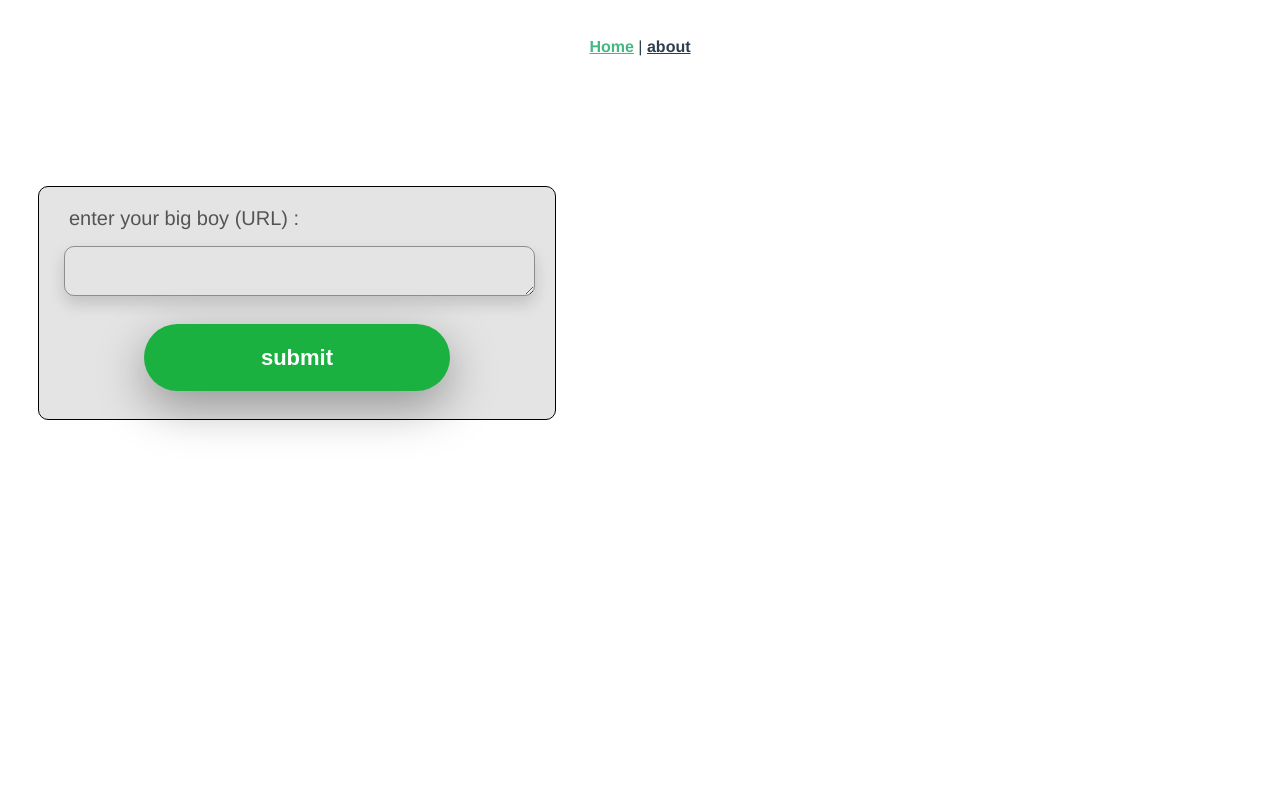
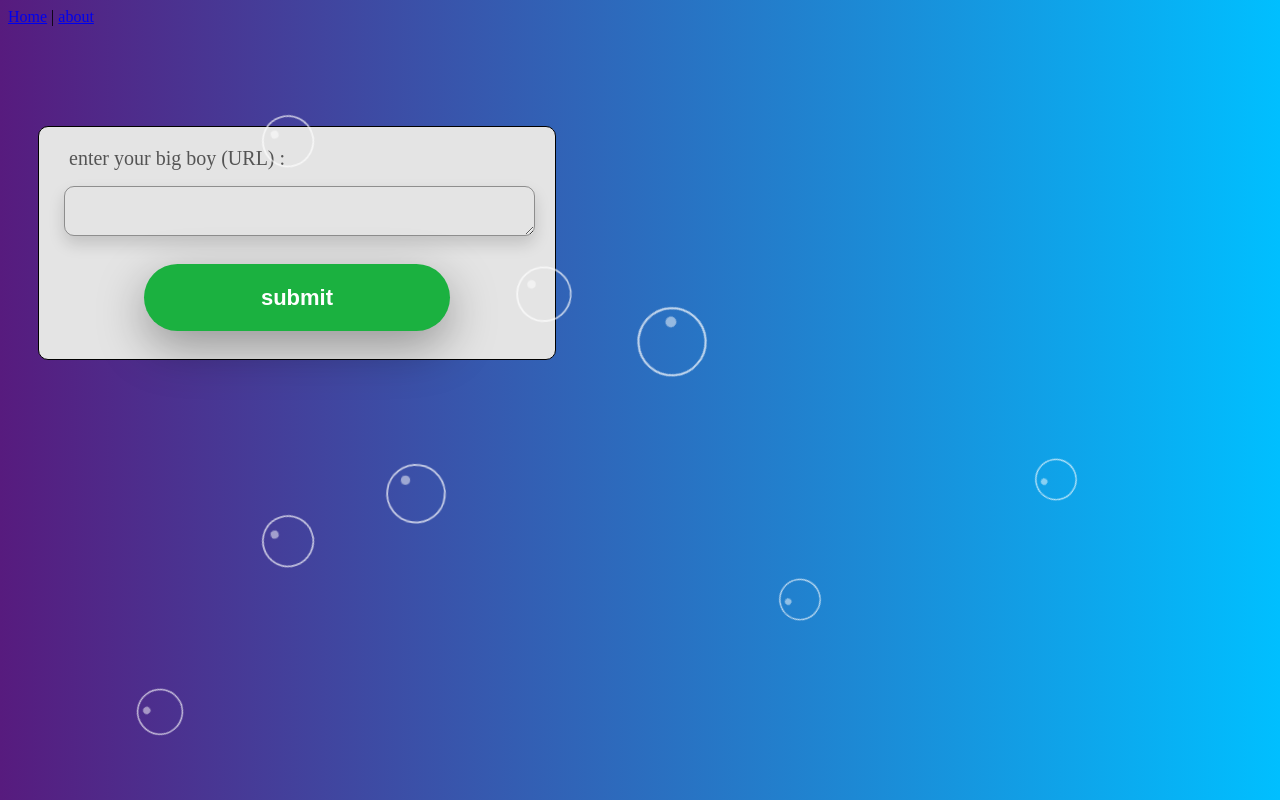
Before and after one commit to amz2694/TinyURL, a Vue app in the folder front/: page / in a window 1280 px wide. Built offline with nearby package versions, Linux system fonts and the light colour scheme.

Commit message:
body style

```diff
--- a/front/src/App.vue
+++ b/front/src/App.vue
@@ -3,10 +3,21 @@
     <router-link to="/">Home</router-link> |
     <router-link to="/about">about</router-link>
   </div>
+  <div class="wrapper">
+      <div><span class="dot"></span></div>
+      <div><span class="dot"></span></div>
+      <div><span class="dot"></span></div>
+      <div><span class="dot"></span></div>
+      <div><span class="dot"></span></div>
+      <div><span class="dot"></span></div>
+      <div><span class="dot"></span></div>
+      <div><span class="dot"></span></div>
+      <div><span class="dot"></span></div>
+  </div>
   <router-view/>
 </template>
 
-<style>
+<style src="./style/app.css">
 #app {
   font-family: Avenir, Helvetica, Arial, sans-serif;
   -webkit-font-smoothing: antialiased;
--- /dev/null
+++ b/front/src/style/app.css
@@ -0,0 +1,129 @@
+body {
+    background-image: linear-gradient(to left, #00BFFF ,#571B7E );
+}
+
+.wrapper,
+.dot {
+    margin: 0;
+    padding: 0;
+  }
+  .wrapper {
+    height: 100%;
+    width: 100%;
+
+  }
+  .wrapper h1 {
+    top: 50%;
+    left: 50%;
+    transform: translate(-50%, -50%);
+    position: absolute;
+    font-family: sans-serif;
+    letter-spacing: 1px;
+    word-spacing: 2px;
+    color: #fff;
+    font-size: 40px;
+    font-weight: 888;
+    text-transform: uppercase;
+  }
+  .wrapper div {
+    height: 60px;
+    width: 60px;
+    border: 2px solid rgba(255, 255, 255, 0.7);
+    border-radius: 50px;
+    position: absolute;
+    top: 10%;
+    left: 10%;
+    animation: 4s linear infinite;
+  }
+  div .dot {
+    height: 10px;
+    width: 10px;
+    border-radius: 50px;
+    background: rgba(255, 255, 255, 0.5);
+    position: absolute;
+    top: 20%;
+    right: 20%;
+  }
+  .wrapper div:nth-child(1) {
+    top: 20%;
+    left: 20%;
+    animation: animate 8s linear infinite;
+  }
+  .wrapper div:nth-child(2) {
+    top: 60%;
+    left: 80%;
+    animation: animate 10s linear infinite;
+  }
+  .wrapper div:nth-child(3) {
+    top: 40%;
+    left: 40%;
+    animation: animate 3s linear infinite;
+  }
+  .wrapper div:nth-child(4) {
+    top: 66%;
+    left: 30%;
+    animation: animate 7s linear infinite;
+  }
+  .wrapper div:nth-child(5) {
+    top: 90%;
+    left: 10%;
+    animation: animate 9s linear infinite;
+  }
+  .wrapper div:nth-child(6) {
+    top: 30%;
+    left: 60%;
+    animation: animate 5s linear infinite;
+  }
+  .wrapper div:nth-child(7) {
+    top: 70%;
+    left: 20%;
+    animation: animate 8s linear infinite;
+  }
+  .wrapper div:nth-child(8) {
+    top: 75%;
+    left: 60%;
+    animation: animate 10s linear infinite;
+  }
+  .wrapper div:nth-child(9) {
+    top: 50%;
+    left: 50%;
+    animation: animate 6s linear infinite;
+  }
+  .wrapper div:nth-child(10) {
+    top: 45%;
+    left: 20%;
+    animation: animate 10s linear infinite;
+  }
+  .wrapper div:nth-child(11) {
+    top: 10%;
+    left: 90%;
+    animation: animate 9s linear infinite;
+  }
+  .wrapper div:nth-child(12) {
+    top: 20%;
+    left: 70%;
+    animation: animate 7s linear infinite;
+  }
+  .wrapper div:nth-child(13) {
+    top: 20%;
+    left: 20%;
+    animation: animate 8s linear infinite;
+  }
+  .wrapper div:nth-child(14) {
+    top: 60%;
+    left: 5%;
+    animation: animate 6s linear infinite;
+  }
+  .wrapper div:nth-child(15) {
+    top: 90%;
+    left: 80%;
+    animation: animate 9s linear infinite;
+  }
+  @keyframes animate {
+    0% {
+      transform: scale(0) translateY(0) rotate(70deg);
+    }
+    100% {
+      transform: scale(1.3) translateY(-100px) rotate(360deg);
+    }
+  }
```
